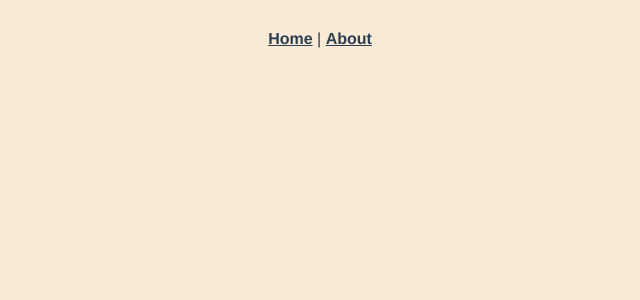
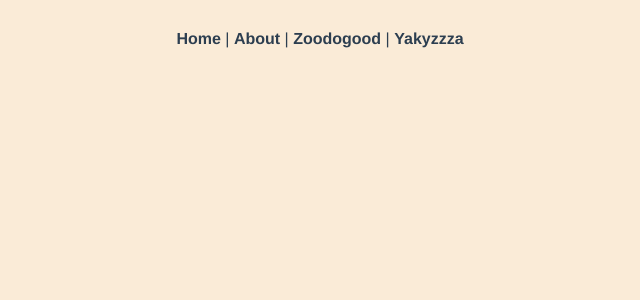
Before and after one commit to zoodogood/let-s-become-bee, a Vue app in the folder client/: page / in a window 1280 px wide. Shown: the top 300 px of the page, without its empty margins (320-960 px from the left). Built offline with nearby package versions, Linux system fonts and the light colour scheme; the HTML template or start-up script is replaced by a standard one.

Commit message:
Add code

```diff
--- a/client/src/App.vue
+++ b/client/src/App.vue
@@ -1,7 +1,9 @@
 <template>
   <nav>
     <router-link to="/">Home</router-link> |
-    <router-link to="/about">About</router-link>
+    <router-link to="/about">About</router-link> |
+    <router-link to="/zoodogood">Zoodogood</router-link> |
+    <router-link to="/yakyzzza">Yakyzzza</router-link>
   </nav>
   <router-view/>
 </template>
@@ -22,5 +24,10 @@ nav {
 nav a {
   font-weight: bold;
   color: #2c3e50;
+  text-decoration: none;
+}
+
+nav a:hover {
+  text-decoration: underline;
 }
 </style>
```
